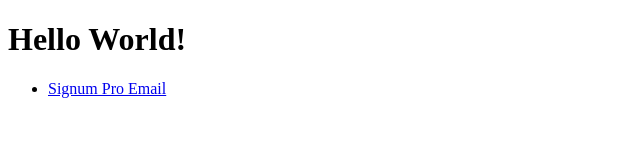
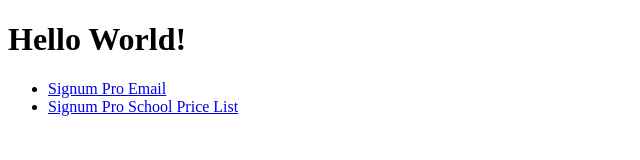
Before and after one commit to ZeldaTechie1/zeldatechie1.github.io, a plain HTML site: page index.html in a window 1280 px wide. Shown: the whole page, without its empty margins (0-640 px from the left). Drawn offline with Linux system fonts and the light colour scheme.

Commit message:
Added school price list

```diff
--- a/index.html
+++ b/index.html
@@ -9,6 +9,7 @@
 	<h1>Hello World!</h1>
 	<ul>
 		<li><a href = "Signum Pro Email.html" target = "_blank">Signum Pro Email</a></li>
+		<li><a href = "Signum-Pro-School-Price-List.pdf">Signum Pro School Price List</a></li>
 	</ul>
 </body>
 </html>
```
Also changed, not shown: 1 other file.
